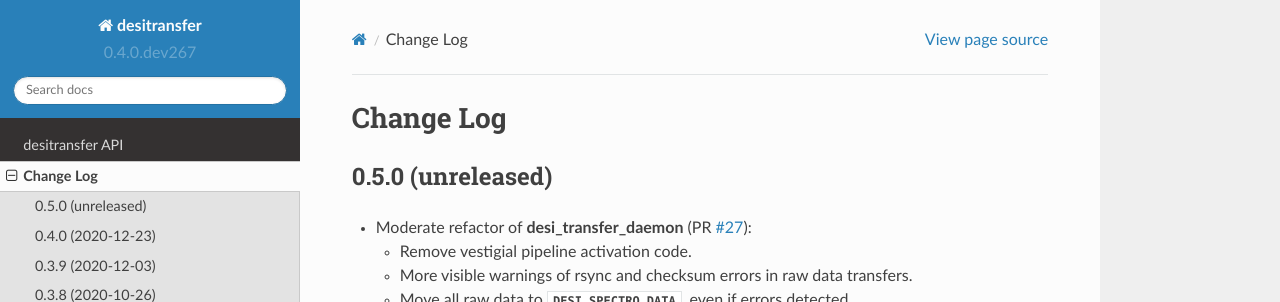
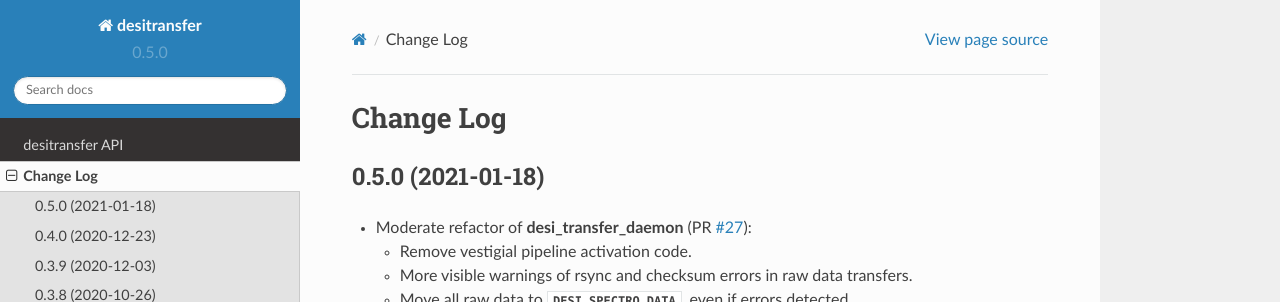
Before and after one commit to desihub/desitransfer, a Sphinx documentation site: the page built from doc/changes.rst, in a window 1280 px wide and 900 px high. Shown: the top 302 px of the window. Built offline with Sphinx 7.4.7 and the Read the Docs theme 2.0.0, drawn with Linux system fonts in a browser that asks for light colours.

Commit message:
preparing for next tag

```diff
--- a/doc/changes.rst
+++ b/doc/changes.rst
@@ -2,7 +2,7 @@
 Change Log
 ==========
 
-0.5.0 (unreleased)
+0.5.0 (2021-01-18)
 ------------------
 
 * Moderate refactor of :command:`desi_transfer_daemon` (PR `#27`_):
--- a/py/desitransfer/_version.py
+++ b/py/desitransfer/_version.py
@@ -1 +1 @@
-__version__ = '0.4.0.dev267'
+__version__ = '0.5.0'
```
